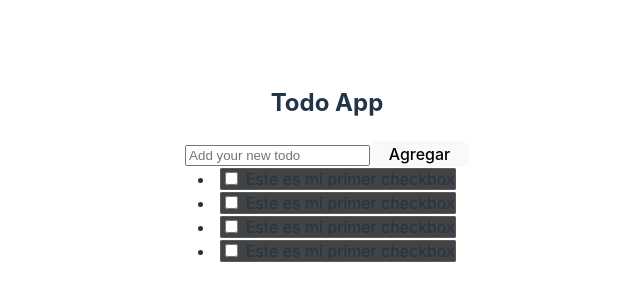
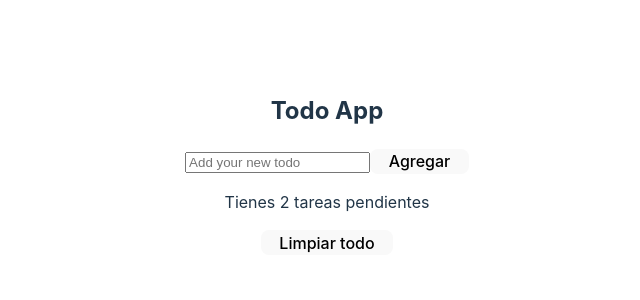
Before and after one commit to Yerlis09/my-react-task-list, a React (Vite) app in the folder my-react-task-list/: page / in a window 1280 px wide. Shown: the part 236-536 px from the top of the page, without its empty margins (313-953 px from the left). Built offline with nearby package versions, Linux system fonts and the light colour scheme.

Commit message:
se creo boton de borrar todo

```diff
--- a/my-react-task-list/src/App.jsx
+++ b/my-react-task-list/src/App.jsx
@@ -41,11 +41,11 @@ function App() {
   return (
     <div>
       <Header />
-      <TaskList />
-      <Task />
-      <Task />
-      <Task />
-      <Task />
+      <TaskList list={taskList}/>
+      <div>
+        <p>Tienes {2} tareas pendientes</p>
+        <button onClick={handleClear}>Limpiar todo</button>
+      </div>
     </div>
   )
 }
```
